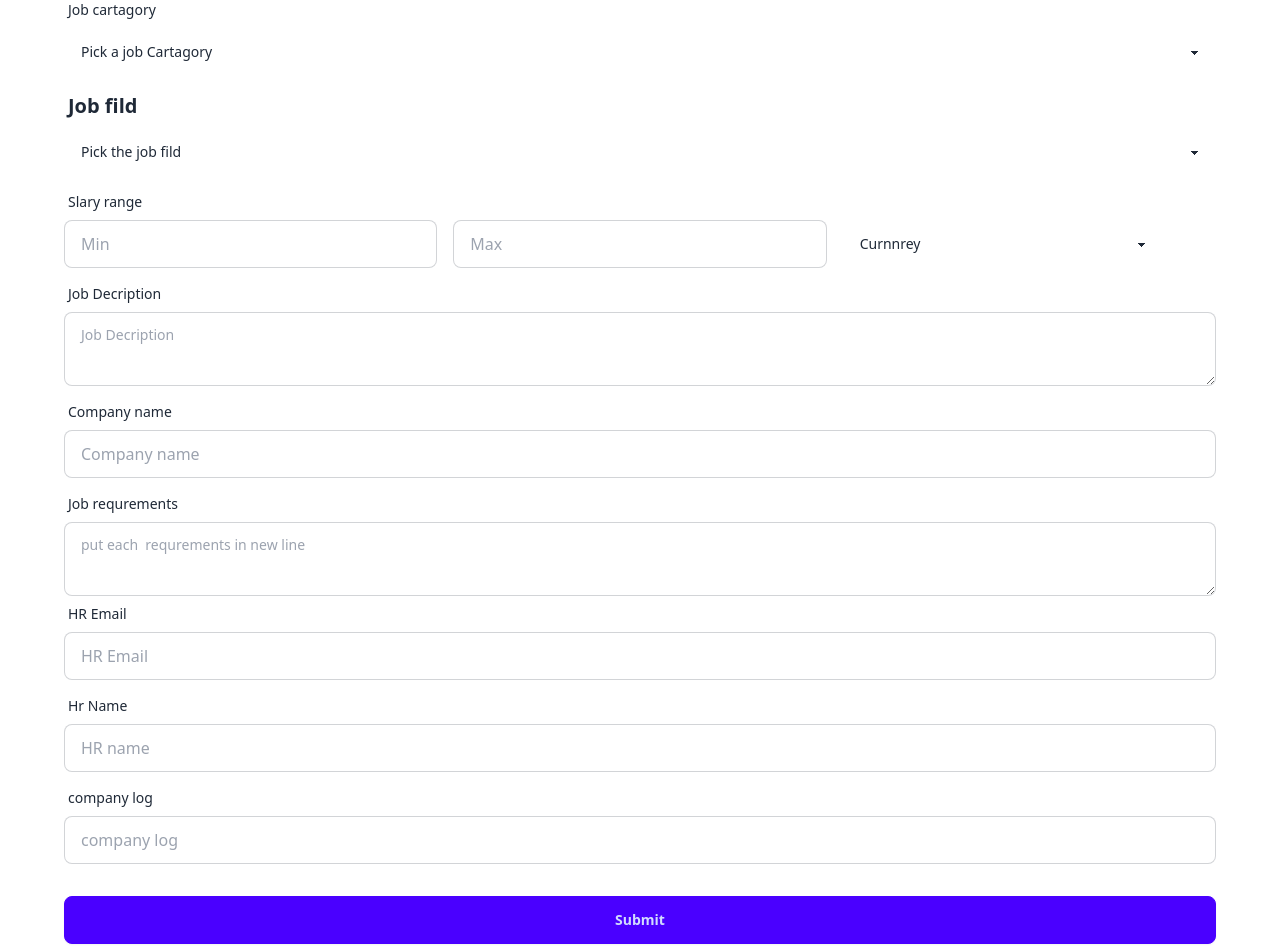
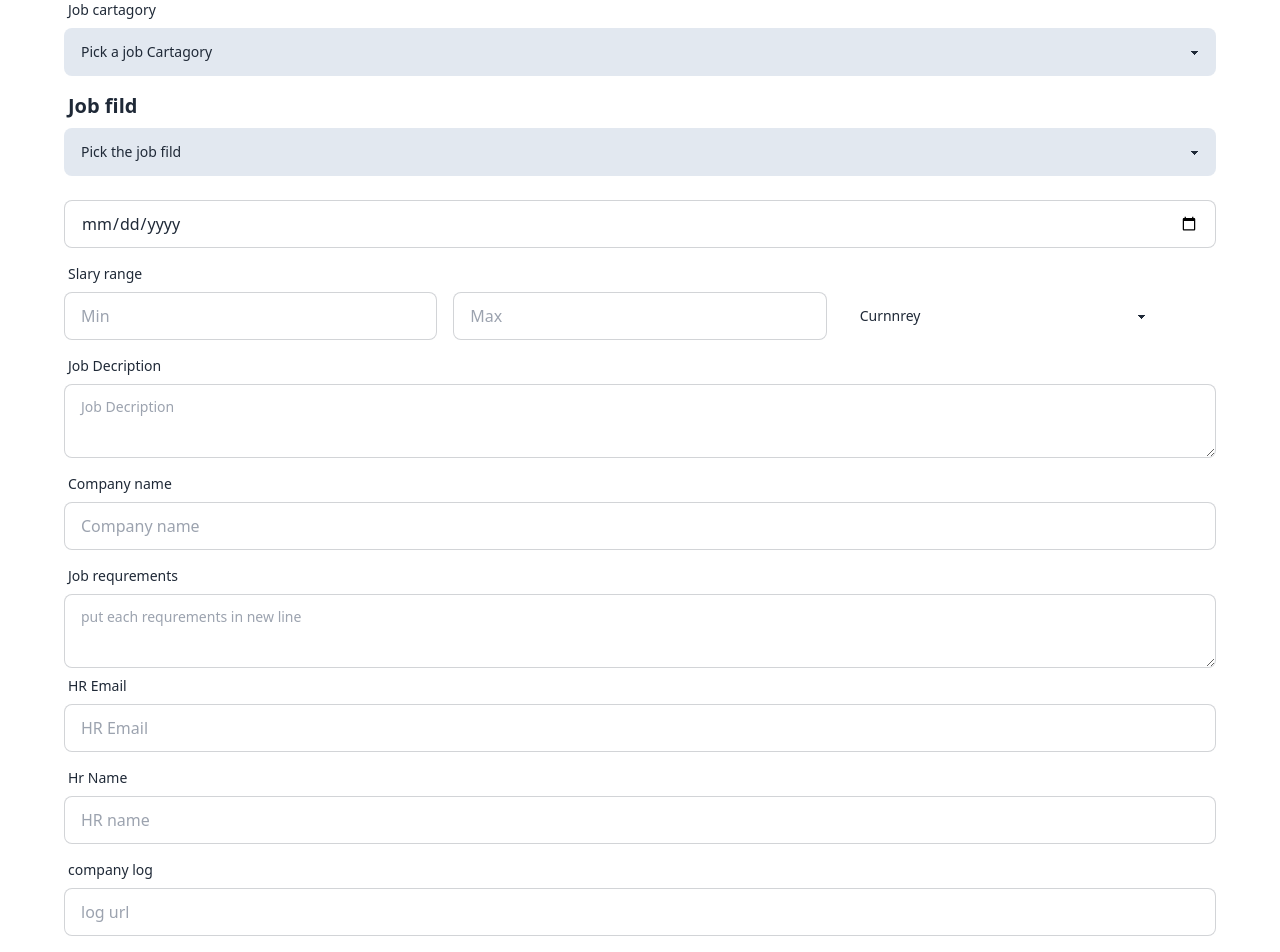
Before and after one commit to Mahfuzahmmedabir/job-portal-client, a React (Vite) app: page /jobpost in a window 1280 px wide. Shown: the part 320-1272 px from the top of the page. Built offline with nearby package versions, Linux system fonts and the light colour scheme; no server answers; sample sign-in values are in the browser's storage.

Commit message:
added how many time apply job

```diff
--- a/src/page/JopPost.jsx
+++ b/src/page/JopPost.jsx
@@ -1,13 +1,61 @@
 import React from 'react';
 
 const JopPost = () => {
-
-  const handealJopPost = (e) => {
+  const handealJopPost = e => {
     e.preventDefault();
     const formData = new FormData(e.target);
-    const initialData = Object.fromEntries(formData.entries())
-    console.log(initialData)
-  }
+    const initialData = Object.fromEntries(formData.entries());
+    console.log(initialData);
+    const { min, max, curnnrey, ...newForm } = initialData;
+    console.log(newForm);
+    newForm.salaryRange = { min, max, curnnrey };
+    newForm.requirements = newForm.requirements.split('\n');
+    console.log(newForm);
+
+    fetch('http://localhost:5000/jobs', {
+      method: 'POST',
+      headers: {
+        'content-type': 'application/json',
+      },
+      body: JSON.stringify(newForm),
+    })
+      .then(res => res.json())
+      .then(data => {
+        console.log(data);
+      });
+  };
+
+  // ;
+  // ('Marketing Specialist');
+  // ;
+  // ('Banani, Dhaka');
+  // ;
+  // ('Remote');
+  // category;
+  // ('Marketing');
+  // applicationDeadline;
+  // ('2024-12-15');
+  // jobtype
+  // salaryRange;
+  // Object;
+  // description;
+  // ('Join our marketing team to strategize and implement innovative campaig…');
+  // company;
+  // ('GoatMark Inc');
+
+  // requirements;
+  // Array(4);
+
+  // responsibilities;
+  // Array(3);
+  // status;
+  // ('active');
+  // hr_email;
+  // ('recruitment@brightmark.com');
+  // hr_name;
+  // ('Tasnia Ahmed');
+  // company_logo;
+  // (
   return (
     <div>
       <form onSubmit={handealJopPost} className="card-body">
@@ -45,7 +93,10 @@ const JopPost = () => {
           <label className="label">
             <span className="label-text">Job cartagory</span>
           </label>
-          <select name="cartagory" className="select select-ghost w-full ">
+          <select
+            name="category"
+            className="select bg-slate-200 select-ghost w-full "
+          >
             <option disabled selected>
               Pick a job Cartagory
             </option>
@@ -60,7 +111,10 @@ const JopPost = () => {
           <label className="label">
             <span className="label-text text-xl font-bold">Job fild</span>
           </label>
-          <select name="jobfild" className="select select-ghost w-full ">
+          <select
+            name="jobtype"
+            className="select bg-slate-200 select-ghost w-full "
+          >
             <option disabled selected>
               Pick the job fild
             </option>
@@ -69,8 +123,21 @@ const JopPost = () => {
             <option>Teaching</option>
           </select>
         </div>
+        {/* applicationDeadline */}
+        <div className="form-control">
+          <label className="label">
+            <span className="label-text"></span>
+          </label>
+          <input
+            type="date"
+            name="applicationDeadline"
+            placeholder="Max"
+            className="input input-bordered"
+            required
+          />
+        </div>
+
         {/* salry range */}
-
         <div className="grid grid-cols-1 lg:grid-cols-3 gap-4 items-end">
           <div className="form-control">
             <label className="label">
@@ -91,12 +158,13 @@ const JopPost = () => {
             </label>
             <input
               type="text"
-              name="Max"
+              name="max"
               placeholder="Max"
               className="input input-bordered"
               required
             />
           </div>
+
           <div className="form-control">
             <label className="label">
               <span className="label-text"></span>
@@ -124,7 +192,7 @@ const JopPost = () => {
           <textarea
             className="textarea textarea-bordered"
             placeholder="Job Decription"
-            name="decription"
+            name="description"
             required
           ></textarea>
         </div>
@@ -148,8 +216,8 @@ const JopPost = () => {
           </label>
           <textarea
             className="textarea textarea-bordered"
-            name="textarea"
-            placeholder="put each  requrements in new line"
+            name="requirements"
+            placeholder="put each requrements in new line"
             required
           ></textarea>
           {/* hr email */}
@@ -159,7 +227,7 @@ const JopPost = () => {
             </label>
             <input
               type="email"
-              name="email"
+              name="hr_email"
               placeholder="HR Email"
               className="input input-bordered"
               required
@@ -173,7 +241,7 @@ const JopPost = () => {
           </label>
           <input
             type="text"
-            name="hr-name"
+            name="hr_name"
             placeholder="HR name"
             className="input input-bordered"
             required
@@ -186,8 +254,8 @@ const JopPost = () => {
           </label>
           <input
             type="url"
-            name="url"
-            placeholder="company log"
+            name="company_logo"
+            placeholder="log url"
             className="input input-bordered"
             required
           />
--- /dev/null
+++ b/src/page/MyJobsPost.jsx
@@ -0,0 +1,50 @@
+import React, { useContext, useEffect, useState } from 'react';
+import AuthContext from '../context/AuthContext/AuthContext';
+
+const MyJobsPost = () => {
+  const { user } = useContext(AuthContext);
+  const [myjob, setMyjob] = useState([]);
+
+  useEffect(() => {
+    fetch(`http://localhost:5000/jobs?email=${user?.email}`)
+      .then(res => res.json())
+      .then(data => {
+        setMyjob(data);
+        console.log(data);
+      });
+  }, [user?.email]);
+
+  return (
+    <div>
+      <h2>MyJob{myjob.length}</h2>
+
+      <div className="overflow-x-auto">
+        <table className="table">
+          {/* head */}
+          <thead>
+            <tr>
+              <th></th>
+              <th>Name</th>
+              <th>date line</th>
+              <th>Favorite Color</th>
+            </tr>
+          </thead>
+          <tbody>
+            {/* row 1 */}
+
+            {myjob.map((job, inx) => (
+              <tr>
+                <th>{inx + 1}</th>
+                <td>{job.title}</td>
+                <td>{job.applicationDeadline}</td>
+                <td>Blue</td>
+              </tr>
+            ))}
+          </tbody>
+        </table>
+      </div>
+    </div>
+  );
+};
+
+export default MyJobsPost;
--- a/src/page/shared/HotJobCart.jsx
+++ b/src/page/shared/HotJobCart.jsx
@@ -42,7 +42,7 @@ const HotJobCart = ({ job }) => {
           </p>
         </div>
         <div className=" flex gap-2 flex-wrap mt-3">
-          {requirements.map(skill => (
+          {requirements?.map(skill => (
             <p className="flex border py-2 px-3"> {skill}</p>
           ))}
         </div>
--- a/src/page/shared/Navbar.jsx
+++ b/src/page/shared/Navbar.jsx
@@ -8,9 +8,10 @@ const Navbar = () => {
   const links = (
     <>
       <NavLink>Home</NavLink>
-      <NavLink>Home</NavLink>
+      <NavLink to={'/'}>Home</NavLink>
       <NavLink to={'/'}>My application</NavLink>
       <NavLink to={'/jobpost'}>Job Post</NavLink>
+      <NavLink to={'/myjobpost'}>My</NavLink>
     </>
   );
   return (
--- /dev/null
+++ b/src/page/shared/nav.css
@@ -0,0 +1,3 @@
+.active{
+  color: chartreuse;
+}
--- a/src/router/router.jsx
+++ b/src/router/router.jsx
@@ -7,6 +7,7 @@ import JobDeatils from '../page/shared/JobDeatils';
 import ProviteRoute from '../page/shared/ProviteRoute';
 import JobApply from '../page/shared/JobApply';
 import JopPost from '../page/JopPost';
+import MyJobsPost from '../page/MyJobsPost';
 
 
 
@@ -47,6 +48,10 @@ const router = createBrowserRouter([
       {
         path: '/jobpost',
         element:<ProviteRoute><JopPost></JopPost></ProviteRoute>
+      },
+      {
+        path: '/myjobpost',
+        element:<ProviteRoute><MyJobsPost></MyJobsPost></ProviteRoute>
       }
     ],
   },
```
